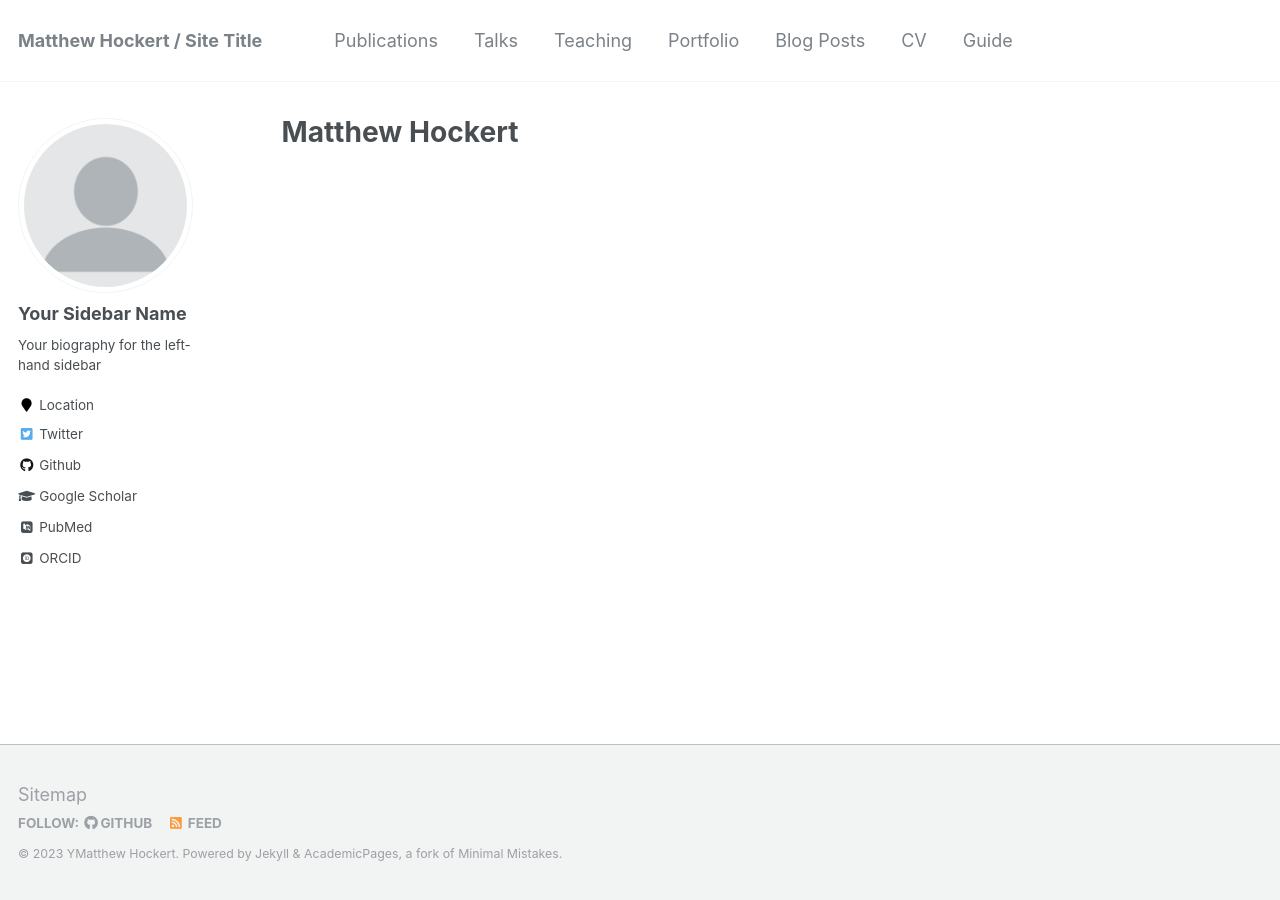
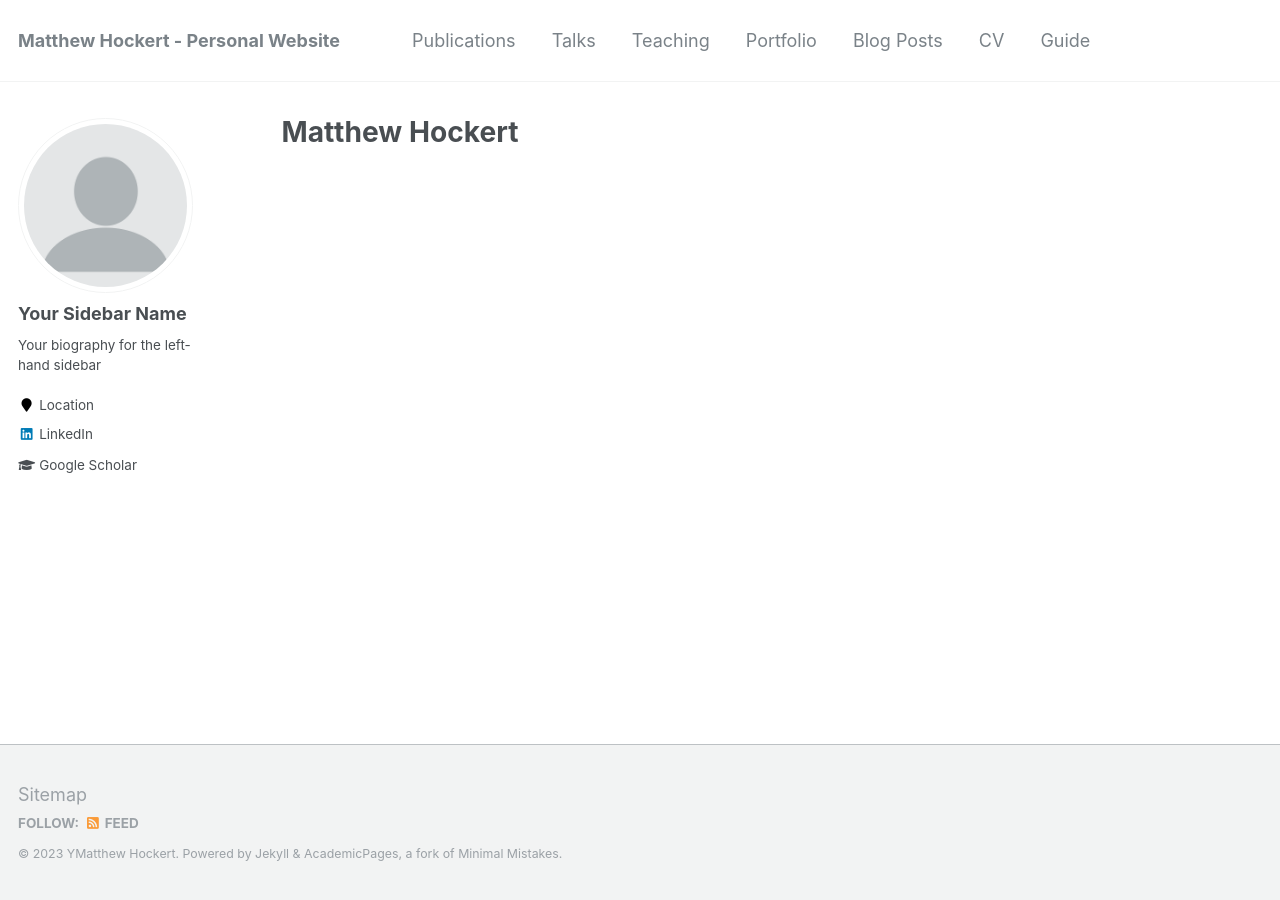
Before and after one commit to MatthewHockert/MatthewHockert.github.io, a Jekyll site: the page built from _pages/about.md, in a window 1280 px wide. Built offline with Jekyll 4.4.1, drawn with Linux system fonts in a browser that asks for light colours; some web fonts are replaced.

Commit message:
updating config

```diff
--- a/_config.yml
+++ b/_config.yml
@@ -7,10 +7,10 @@
 
 # Site Settings
 locale                   : "en-US"
-title                    : "Matthew Hockert / Site Title"
+title                    : "Matthew Hockert - Personal Website"
 title_separator          : "-"
 name                     : &name "YMatthew Hockert"
-description              : &description "personal description"
+description              : &description "PhD student in Applied Economics at the University of Minnesota"
 url                      : https://matthewhockert.github.io # the base hostname & protocol for your site e.g. "https://mmistakes.github.io"
 baseurl                  : "" # the subpath of your site, e.g. "/blog"
 repository               : "matthewhockert/matthewhockert.github.io"
@@ -85,8 +85,7 @@ author:
   bio              : "Your biography for the left-hand sidebar"
   location         : "Location"
   employer         :
-  pubmed           : "https://www.ncbi.nlm.nih.gov/pubmed/?term=john+snow"
-  googlescholar    : "http://yourfullgooglescholarurl.com"
+  googlescholar    : "https://scholar.google.com/citations?user=WNQSL0kAAAAJ&hl=en"
   email            :
   researchgate     :  # example: "https://www.researchgate.net/profile/yourprofile"
   uri              :
@@ -96,20 +95,20 @@ author:
   flickr           :
   facebook         :
   foursquare       :
-  github           : "academicpages"
+  github           : #""
   google_plus      :
   keybase          :
   instagram        :
   impactstory      : #"https://profiles.impactstory.org/u/xxxx-xxxx-xxxx-xxxx"
   lastfm           :
-  linkedin         :
-  orcid            : "http://orcid.org/yourorcidurl"
+  linkedin         : "www.linkedin.com/in/matthewhockert"
+  orcid            :
   pinterest        :
   soundcloud       :
   stackoverflow    : # http://stackoverflow.com/users/123456/username
   steam            :
   tumblr           :
-  twitter          : "replacethistwitterhandle"
+  twitter          :
   vine             :
   weibo            :
   xing             :
```
Also changed, not shown: 1 other file.
